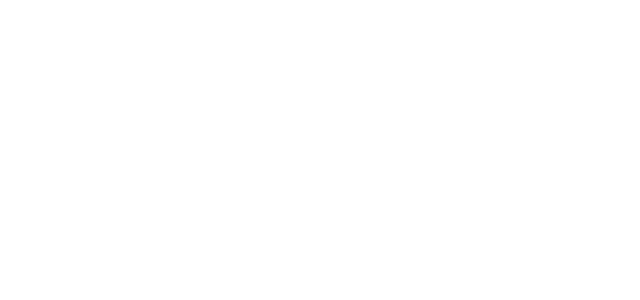
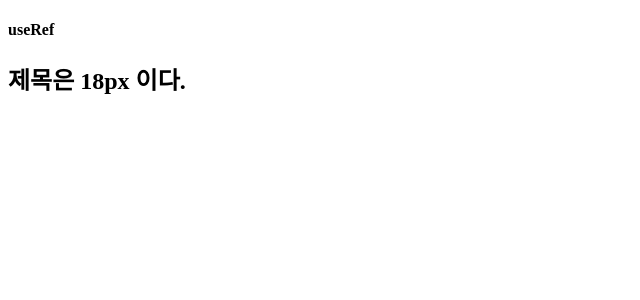
Before and after one commit to umcondo/MAPO_html-css, a React (Create React App) app in the folder reactcra/: page /callbackref in a window 1280 px wide. Before the commit this address had no page. Shown: the top 300 px of the page, without its empty margins (0-640 px from the left). Built offline with nearby package versions, Linux system fonts and the light colour scheme.

Commit message:
useEffect

```diff
--- a/reactcra/src/App.js
+++ b/reactcra/src/App.js
@@ -1,15 +1,17 @@
 // components
 
-import { Route, Routes } from "react-router";
-import App2 from "./pages/App2";
-import ServerDataAPI from "./pages/ServerDataAPI";
-import SwrTest from "./pages/SwrTest";
-import SWRTest2 from "./pages/SWRTest2";
+import { Route, Routes } from 'react-router';
+import App2 from './pages/App2';
+import CallbackRef from './pages/CallbackRef';
+import ServerDataAPI from './pages/ServerDataAPI';
+import SwrTest from './pages/SwrTest';
+import SWRTest2 from './pages/SWRTest2';
 
 function App() {
 	return (
 		<div className="App">
 			<Routes>
+				<Route path="/callbackref" element={<CallbackRef />} />
 				<Route path="/state" element={<App2 />} />
 				<Route path="/swr" element={<SwrTest />} />
 				<Route path="/swr2" element={<SWRTest2 />} />
--- a/reactcra/src/index.js
+++ b/reactcra/src/index.js
@@ -1,15 +1,13 @@
-import React from "react";
-import ReactDOM from "react-dom/client";
-import { BrowserRouter } from "react-router-dom";
-import App from "./App";
+import React from 'react';
+import ReactDOM from 'react-dom/client';
+import { BrowserRouter } from 'react-router-dom';
+import App from './App';
 
-const root = ReactDOM.createRoot(document.getElementById("root"));
+const root = ReactDOM.createRoot(document.getElementById('root'));
 root.render(
-  <React.StrictMode>
-    <BrowserRouter>
-      <App />
-    </BrowserRouter>
-  </React.StrictMode>
+	<BrowserRouter>
+		<App />
+	</BrowserRouter>
 );
 
 // If you want to start measuring performance in your app, pass a function
--- /dev/null
+++ b/reactcra/src/pages/CallbackRef.jsx
@@ -0,0 +1,37 @@
+import React, { useCallback, useEffect, useRef, useState } from 'react';
+
+export default function CallbackRef() {
+	// const [height, setHeight] = useState(0);
+	const [height2, setHeight2] = useState(0);
+
+	// callback ref
+	// const measuredRef = useCallback((node) => {
+	// 	if (node !== null) {
+	// 		console.log('set Height1');
+	// 		setHeight(node.getBoundingClientRect().height);
+	// 	}
+	// }, []);
+
+	const ref = useRef();
+
+	// rendering될때마다 실행되게 하기
+	useEffect(() => {
+		console.log(height2);
+		console.log('rendering');
+	});
+
+	// useEffect는 dom이 그려지고 실행된다.
+	useEffect(() => {
+		console.log('set Height2');
+		setHeight2(ref.current.getBoundingClientRect().height);
+	}, []);
+
+	return (
+		<>
+			{/* <h1 ref={measuredRef}>hello, world</h1> */}
+			<h4 ref={ref}>useRef</h4>
+			{/* <h2>제목은 {Math.round(height)}px 이다.</h2> */}
+			<h2>제목은 {Math.round(height2)}px 이다.</h2>
+		</>
+	);
+}
```
Lines whose indentation alone changed are shown as unchanged.
